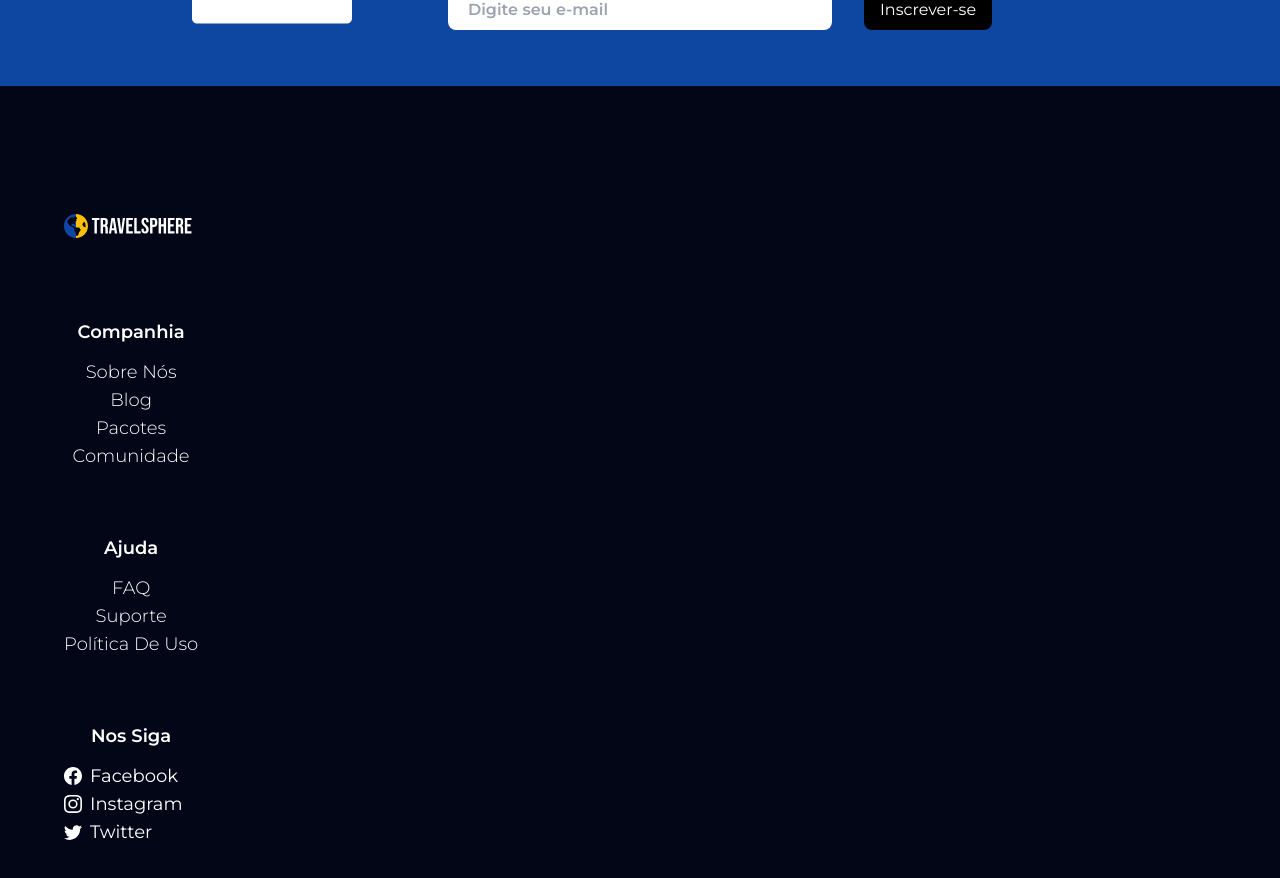
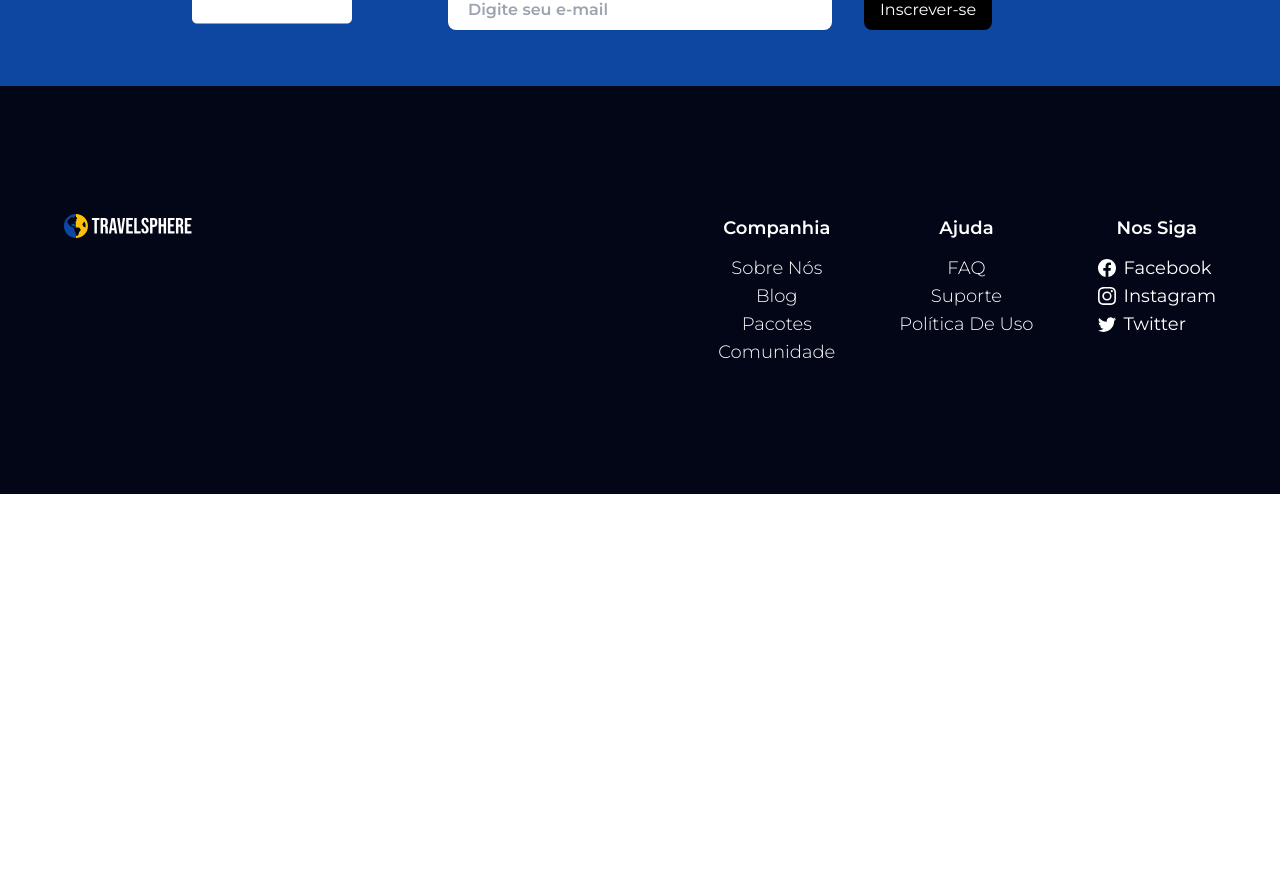
Before and after one commit to Rian-Pedro/TravelSphere, a React (Vite) app: page / in a window 1280 px wide. Shown: the part 3600-4478 px from the top of the page. After the commit the page ends 4094 px from the top, so only its background shows below. Built offline with nearby package versions, Linux system fonts and the light colour scheme.

Commit message:
update footer

```diff
--- a/src/routes/Home.jsx
+++ b/src/routes/Home.jsx
@@ -239,11 +239,11 @@ const Home = () => {
 
       </section>
 
-      <footer className="bg-slate-950 text-white flex flex-col gap-20 justify-between items-center sm:items-start py-32 px-16">
+      <footer className="bg-slate-950 text-white flex flex-col sm:flex-row gap-20 justify-between items-center sm:items-start py-32 px-16">
 
         <img src={whiteLogo} alt="logo" />
 
-        <div className="flex gap-16 flex-col">
+        <div className="flex gap-16 flex-col sm:flex-row">
 
           <ul className="text-lg text-center">
             <h1 className="font-semibold mb-3">Companhia</h1>
```
